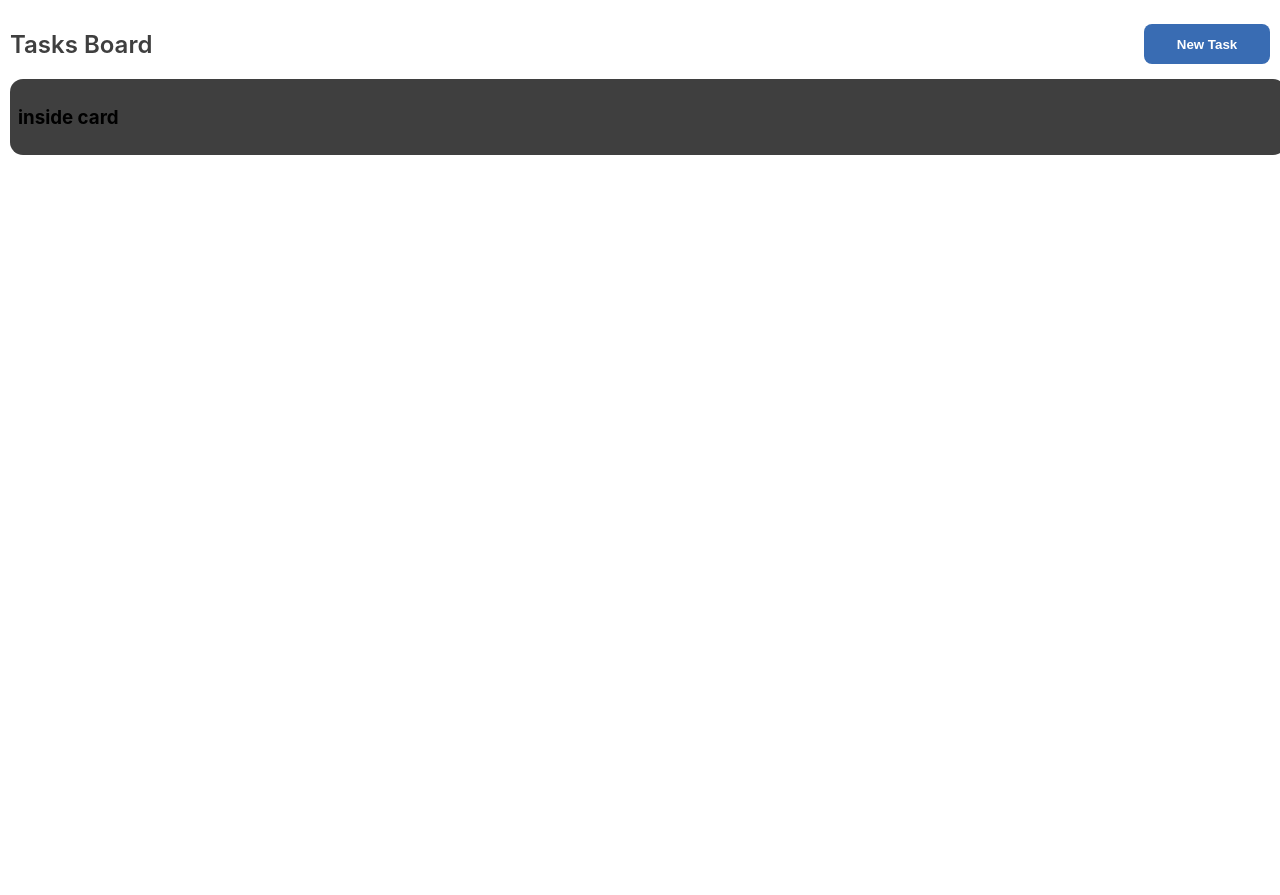
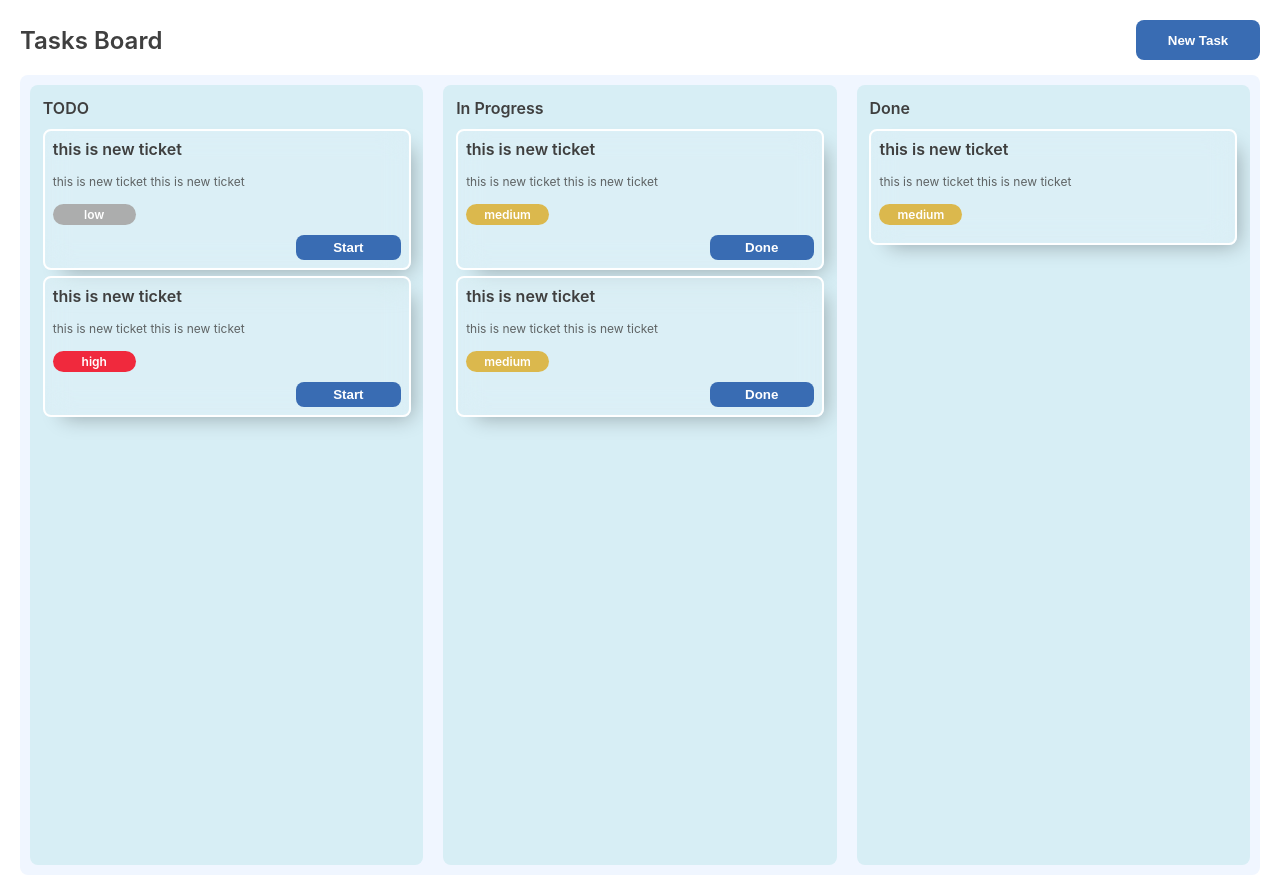
Before and after one commit to Mahdi-Farahani/Task-Management, a React (Create React App) app in the folder client/: page / in a window 1280 px wide. Before the commit the page ends 800 px from the top, so only its background shows below. Built offline with nearby package versions, Linux system fonts and the light colour scheme; the HTML template or start-up script is replaced by a standard one.

Commit message:
REACT-cahnge task card style and board style

```diff
--- a/client/src/components/AppBar/index.jsx
+++ b/client/src/components/AppBar/index.jsx
@@ -1,7 +1,7 @@
-//style
+//styles
 import * as S from './styles';
-// //components
-// import {Button} from 'antd';
+//components
+
 
 function AppBar() {
   return (
--- a/client/src/components/Card/index.jsx
+++ b/client/src/components/Card/index.jsx
@@ -1,12 +1,28 @@
 //style
 import * as S from './styles';
+//utils
+import PropTypes from 'prop-types';
 
-function Card() {
+function Card({title, description, priority, status}) {
   return (
     <S.CardContainer>
-      <h3>inside card</h3>
+      <S.Title>{title}</S.Title>
+      <S.Description>{description}</S.Description>
+      <S.Priority priority={priority}>{priority}</S.Priority>
+      {status !== 'done' && (
+        <S.AddButton onClick={() => {}}>
+          {status === 'todo' ? 'Start' : 'Done'}
+        </S.AddButton>
+      )}
     </S.CardContainer>
   );
 }
 
+Card.propTypes = {
+  title: PropTypes.string.isRequired,
+  description: PropTypes.string,
+  priority: PropTypes.string,
+  status: PropTypes.string.isRequired,
+};
+
 export default Card;
--- a/client/src/components/Card/styles.js
+++ b/client/src/components/Card/styles.js
@@ -1,12 +1,77 @@
 import styled from 'styled-components';
 import * as C from 'styles/colors';
+import {Button} from 'antd';
+
+const handlePriorityColor = (status) => {
+  switch (status) {
+    case 'low':
+      return '#acadad';
+    case 'medium':
+      return '#dbb84d';
+    case 'high':
+      return '#f0293d';
+    default:
+      break;
+  }
+};
 
 export const CardContainer = styled.div`
   display: flex;
   flex-direction: column;
-  background-color: ${C.colorBlack};
+  background-color: ${C.colorWhite};
   padding: 0.5rem;
-  border-radius: 13px;
-  width: 100%;
-  height: 60%;
+  border-radius: 8px;
+  margin-top: 6px;
+  background: rgba(255, 255, 255, 0.1);
+  box-shadow: 10px 10px 20px -10px rgb(0 0 0 / 32%);
+  border-right: 1px solid rgba(255, 255, 255, 0.2);
+  border-bottom: 1px solid rgba(255, 255, 255, 0.2);
+  backdrop-filter: blur(15px);
+  border: 2px solid #fff;
 `;
+export const Title = styled.h2`
+  font-weight: 600;
+  font-size: 16px;
+  align-self: flex-start;
+  color: ${C.colorBlack};
+  margin-bottom: 15px;
+`;
+export const Description = styled.h2`
+  font-weight: 400;
+  font-size: 12px;
+  align-self: flex-start;
+  color: ${C.colorBlack};
+  opacity: 0.8;
+  margin-bottom: 5px;
+`;
+export const Priority = styled.h3`
+  display: flex;
+  align-items: center;
+  justify-content: center;
+  font-weight: 600;
+  font-size: 12px;
+  align-self: flex-start;
+  color: ${C.colorBlack};
+  background-color: ${(props) => handlePriorityColor(props.priority)};
+  border-radius: 16px;
+  padding: 0.2rem;
+  margin: 10px 0px 10px 0px;
+  width: 22%;
+  color: ${C.colorWhite};
+`;
+export const AddButton = styled(Button)`
+  display: flex;
+  justify-content: center;
+  align-self: flex-end;
+  font-weight: 600;
+  color: ${C.colorWhite};
+  background-color: ${C.colorPrimary};
+  border-radius: 8px;
+  width: 30%;
+  padding: 0.3rem;
+  cursor: pointer;
+  border: none;
+  :hover {
+    background-color: ${C.colorSecondary};
+  }
+`;
--- /dev/null
+++ b/client/src/components/TaskContainer/index.jsx
@@ -0,0 +1,19 @@
+//style
+import * as S from './styles';
+//utils
+import PropTypes from 'prop-types';
+
+function TaskContainer({title, children}) {
+  return (
+    <S.Container>
+      <S.Title>{title}</S.Title>
+      {children}
+    </S.Container>
+  );
+}
+TaskContainer.propTypes = {
+  title: PropTypes.string.isRequired,
+  children: PropTypes.any,
+};
+
+export default TaskContainer;
--- /dev/null
+++ b/client/src/components/TaskContainer/styles.js
@@ -0,0 +1,22 @@
+import styled from 'styled-components';
+import * as C from 'styles/colors';
+import {Button} from 'antd';
+
+export const Container = styled.div`
+  display: flex;
+  flex-direction: column;
+  background-color: ${C.colorGrey};
+  width: 100%;
+  overflow-y: auto;
+  overflow-x: hidden;
+  border-radius: 8px;
+  margin: 10px;
+  padding: 0.8rem;
+`;
+export const Title = styled.h2`
+  font-weight: 600;
+  font-size: 16px;
+  align-self: flex-start;
+  color: ${C.colorBlack};
+  margin-bottom: 5px;
+`;
--- a/client/src/index.css
+++ b/client/src/index.css
@@ -1,5 +1,5 @@
 body {
-  margin: 10px;
+  margin: 20px;
   font-family: -apple-system, BlinkMacSystemFont, 'Segoe UI', 'Roboto', 'Oxygen',
     'Ubuntu', 'Cantarell', 'Fira Sans', 'Droid Sans', 'Helvetica Neue',
     sans-serif;
@@ -11,3 +11,27 @@ code {
   font-family: source-code-pro, Menlo, Monaco, Consolas, 'Courier New',
     monospace;
 }
+h1,
+h2,
+h3,
+h4,
+h4 {
+  margin: 0;
+}
+/* width */
+::-webkit-scrollbar {
+  width: 3px;
+  height: 5px;
+}
+
+/* Track */
+::-webkit-scrollbar-track {
+  box-shadow: inset 0 0 5px #eeedf4;
+  border-radius: 30px;
+}
+
+/* Handle */
+::-webkit-scrollbar-thumb {
+  background: rgb(213, 213, 213);
+  border-radius: 15px;
+}
--- a/client/src/screens/Home/index.jsx
+++ b/client/src/screens/Home/index.jsx
@@ -1,11 +1,52 @@
+//styles
+import * as S from './styles';
+//components
 import AppBar from 'components/AppBar';
 import Card from 'components/Card';
+import TaskContainer from 'components/TaskContainer';
 
 function Home() {
   return (
     <div>
       <AppBar />
-      <Card />
+      <S.BoardContainer>
+        <TaskContainer title='TODO'>
+          <Card
+            title='this is new ticket'
+            description='this is new ticket this is new ticket'
+            priority='low'
+            status='todo'
+          />
+          <Card
+            title='this is new ticket'
+            description='this is new ticket this is new ticket'
+            priority='high'
+            status='todo'
+          />
+        </TaskContainer>
+        <TaskContainer title='In Progress'>
+          <Card
+            title='this is new ticket'
+            description='this is new ticket this is new ticket'
+            priority='medium'
+            status='progress'
+          />
+          <Card
+            title='this is new ticket'
+            description='this is new ticket this is new ticket'
+            priority='medium'
+            status='progress'
+          />
+        </TaskContainer>
+        <TaskContainer title='Done'>
+          <Card
+            title='this is new ticket'
+            description='this is new ticket this is new ticket'
+            priority='medium'
+            status='done'
+          />
+        </TaskContainer>
+      </S.BoardContainer>
     </div>
   );
 }
--- a/client/src/screens/Home/styles.js
+++ b/client/src/screens/Home/styles.js
@@ -0,0 +1,11 @@
+import styled from 'styled-components';
+import * as C from 'styles/colors';
+
+export const BoardContainer = styled.div`
+  display: flex;
+  width: 100%;
+  height: 100vh;
+  background-color: #f0f6ff;
+  border-radius: 8px;
+  margin-top: 15px;
+`;
--- a/client/src/styles/colors.js
+++ b/client/src/styles/colors.js
@@ -2,3 +2,4 @@ export const colorWhite = '#fff';
 export const colorBlack = '#3f3f3f';
 export const colorPrimary = '#396cb3';
 export const colorSecondary = '#ec986e';
+export const colorGrey = '#d7eef5';
```
